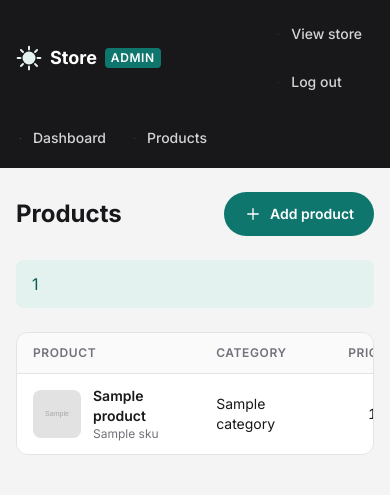
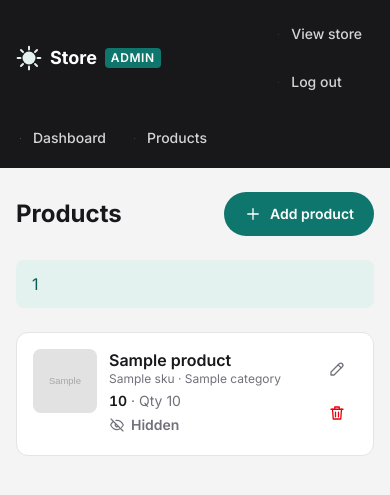
Before and after one commit to athenkosi-nomavila/store, a Laravel app: template resources/views/admin/products/index.blade.php in a window 390 px wide. Shown: the top 495 px of the page. Run offline with Laravel 12, Linux system fonts and the light colour scheme; a user stored in the database is signed in; data comes from the database, SQL or seed files in the repository; the template is opened without the code that fills it: most values are stand-ins (such as "Sample title", 1, 10 or a date in 2020); grey boxes marked "Sample" are stand-in pictures; style sheets or scripts are compiled from the project's sources.

Commit message:
Show admin products as cards on phones
The products table squeezed names onto several lines and pushed price,
status and actions off screen on small screens. Below the md breakpoint
the list now renders as one card per product.

Co-Authored-By: Claude Opus 5.5 (1M context) <noreply@anthropic.com>
Claude-Session: https://claude.ai/code/session_01E46JiPrxunuszbocmw78Pg

```diff
--- a/resources/views/admin/products/index.blade.php
+++ b/resources/views/admin/products/index.blade.php
@@ -15,8 +15,35 @@
             <p class="mt-1 text-sm text-zinc-500">Add your first product to show it on the store.</p>
         </div>
     @else
+        {{-- Phones get a card per product; the table needs more width. --}}
+        <ul class="divide-y divide-zinc-200 rounded-xl border border-zinc-200 bg-white md:hidden">
+            @foreach ($products as $product)
+                <li class="flex gap-3 p-4">
+                    <div class="h-16 w-16 shrink-0 overflow-hidden rounded-lg bg-stone-100">
+                        <x-product-image :product="$product" />
+                    </div>
+                    <div class="min-w-0 flex-1">
+                        <p class="line-clamp-2 font-semibold leading-snug">{{ $product->name }}</p>
+                        <p class="truncate text-xs text-zinc-500">{{ $product->sku }} · {{ $product->category->name }}</p>
+                        <p class="mt-1 text-sm"><span class="font-semibold tabular-nums">{{ $product->formatted_price }}</span> <span class="text-zinc-500">· Qty {{ $product->quantity }}</span></p>
+                        <div class="mt-1"><x-admin.product-status :product="$product" /></div>
+                    </div>
+                    <div class="flex shrink-0 flex-col gap-1">
+                        <a href="{{ route('admin.products.edit', $product) }}" title="Edit"
+                           class="flex h-10 w-10 items-center justify-center rounded-full text-zinc-500 hover:bg-zinc-100 hover:text-zinc-900">
+                            <x-icon name="pencil" size="18" /><span class="sr-only">Edit {{ $product->name }}</span>
+                        </a>
+                        <a href="{{ route('admin.products.delete', $product) }}" title="Delete"
+                           class="flex h-10 w-10 items-center justify-center rounded-full text-red-600 hover:bg-red-50">
+                            <x-icon name="trash" size="18" /><span class="sr-only">Delete {{ $product->name }}</span>
+                        </a>
+                    </div>
+                </li>
+            @endforeach
+        </ul>
+
         {{-- relative: keeps the screen-reader-only labels inside the scroll area. --}}
-        <div class="relative overflow-x-auto rounded-xl border border-zinc-200 bg-white">
+        <div class="relative hidden overflow-x-auto rounded-xl border border-zinc-200 bg-white md:block">
             <table class="w-full min-w-[44rem] text-left text-sm">
                 <thead class="border-b border-zinc-200 bg-zinc-50 text-xs uppercase tracking-wider text-zinc-500">
                     <tr>
@@ -45,15 +72,7 @@
                             <td class="px-4 py-3">{{ $product->category->name }}</td>
                             <td class="px-4 py-3 text-right tabular-nums whitespace-nowrap">{{ $product->formatted_price }}</td>
                             <td class="px-4 py-3 text-right tabular-nums">{{ $product->quantity }}</td>
-                            <td class="px-4 py-3">
-                                @if ($product->is_active)
-                                    <x-availability-badge :product="$product" />
-                                @else
-                                    <span class="inline-flex items-center gap-1.5 text-sm font-semibold text-zinc-500">
-                                        <x-icon name="eye-off" size="16" /> Hidden
-                                    </span>
-                                @endif
-                            </td>
+                            <td class="px-4 py-3"><x-admin.product-status :product="$product" /></td>
                             <td class="px-4 py-3">
                                 <div class="flex justify-end gap-1">
                                     <a href="{{ route('admin.products.edit', $product) }}" title="Edit"
--- /dev/null
+++ b/resources/views/components/admin/product-status.blade.php
@@ -0,0 +1,8 @@
+@props(['product'])
+@if ($product->is_active)
+    <x-availability-badge :product="$product" />
+@else
+    <span class="inline-flex items-center gap-1.5 text-sm font-semibold text-zinc-500">
+        <x-icon name="eye-off" size="16" /> Hidden
+    </span>
+@endif
```
